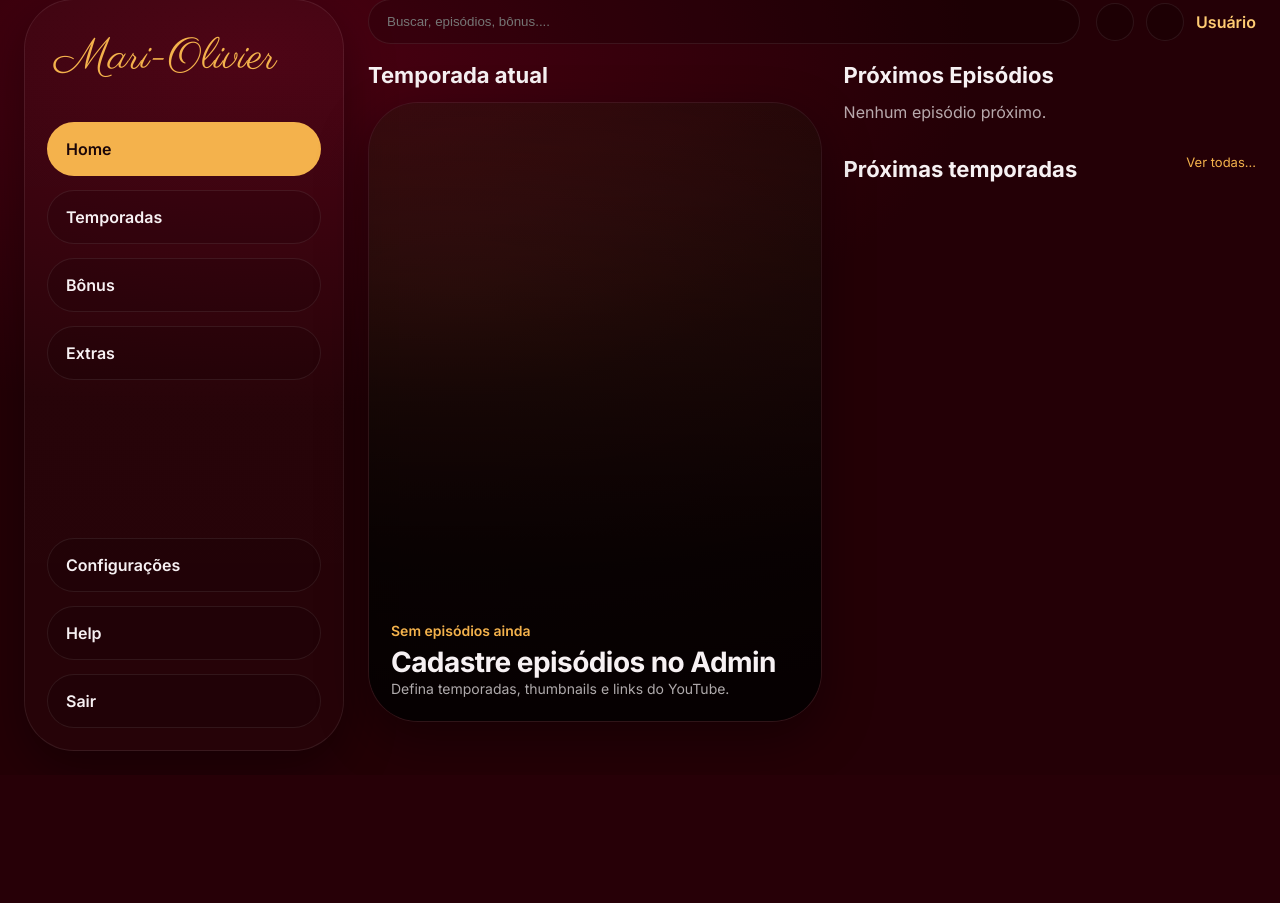
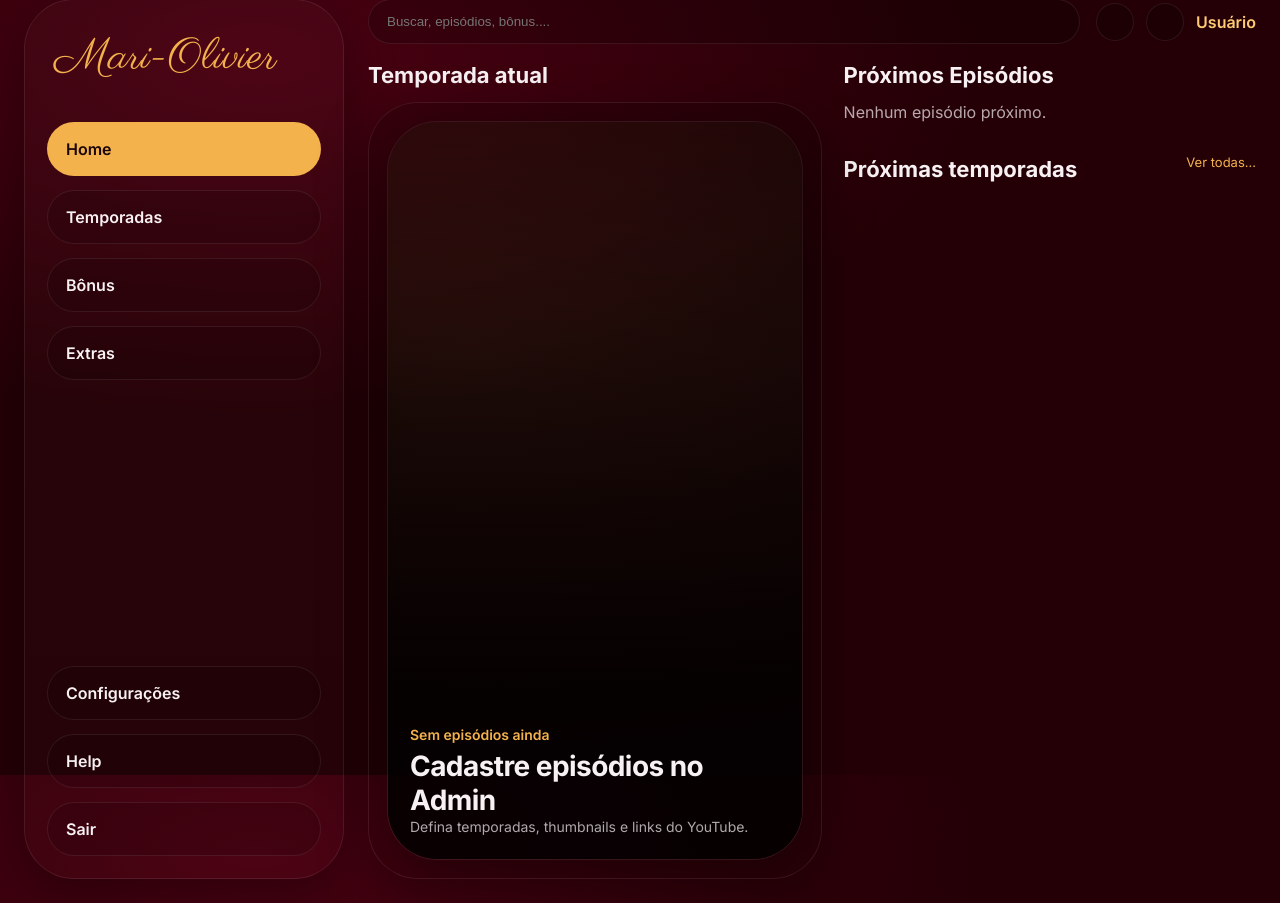
Before and after one commit to Hunter954/MariOlivier, a Flask app: page / in a window 1280 px wide. Shown: the part 25-928 px from the top of the page. Before the commit the page ends 779 px from the top, so only its background shows below. Run offline with Flask 3, Linux system fonts and the light colour scheme; the visitor is signed in with stand-in values (Sample User, id 1); data that the repository does not hold is empty.

Commit message:
Update home.html

```diff
--- a/app/templates/main/home.html
+++ b/app/templates/main/home.html
@@ -11,6 +11,7 @@
       <div class="col-left">
         <h2 class="section-title">Temporada atual</h2>
         <div class="hero card big">
+          <div class="hero-story">
             <div class="hero-cover">
               {% if current_season and current_season.thumbnail_url %}
                 <div class="hero-thumb" style="background-image:url('{{ current_season.thumbnail_url }}')"></div>
@@ -37,6 +38,7 @@
               <div class="sub">Defina temporadas, thumbnails e links do YouTube.</div>
             </div>
             {% endif %}
+          </div>
         </div>
       </div>
 
```
Lines whose indentation alone changed are shown as unchanged.
